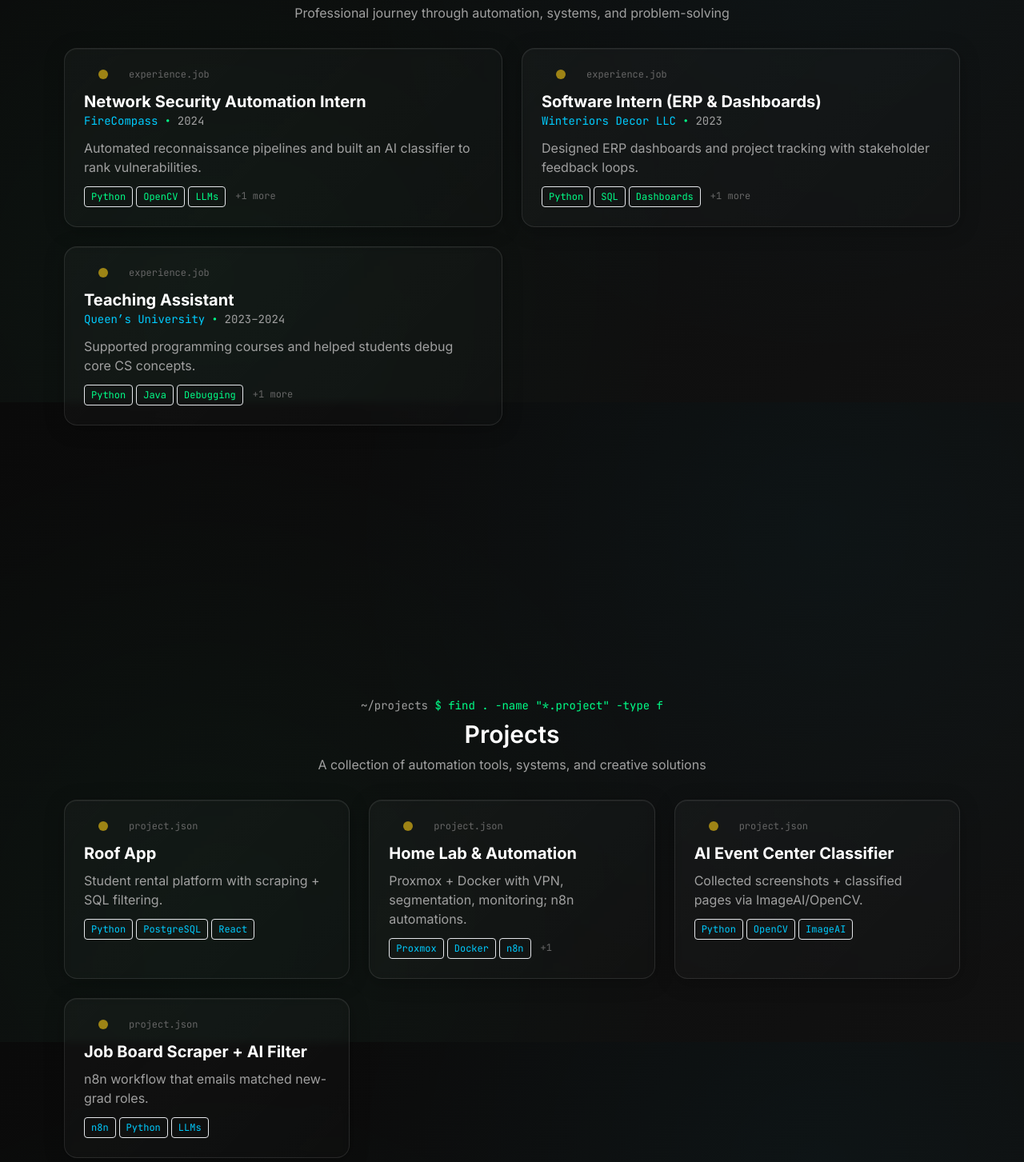
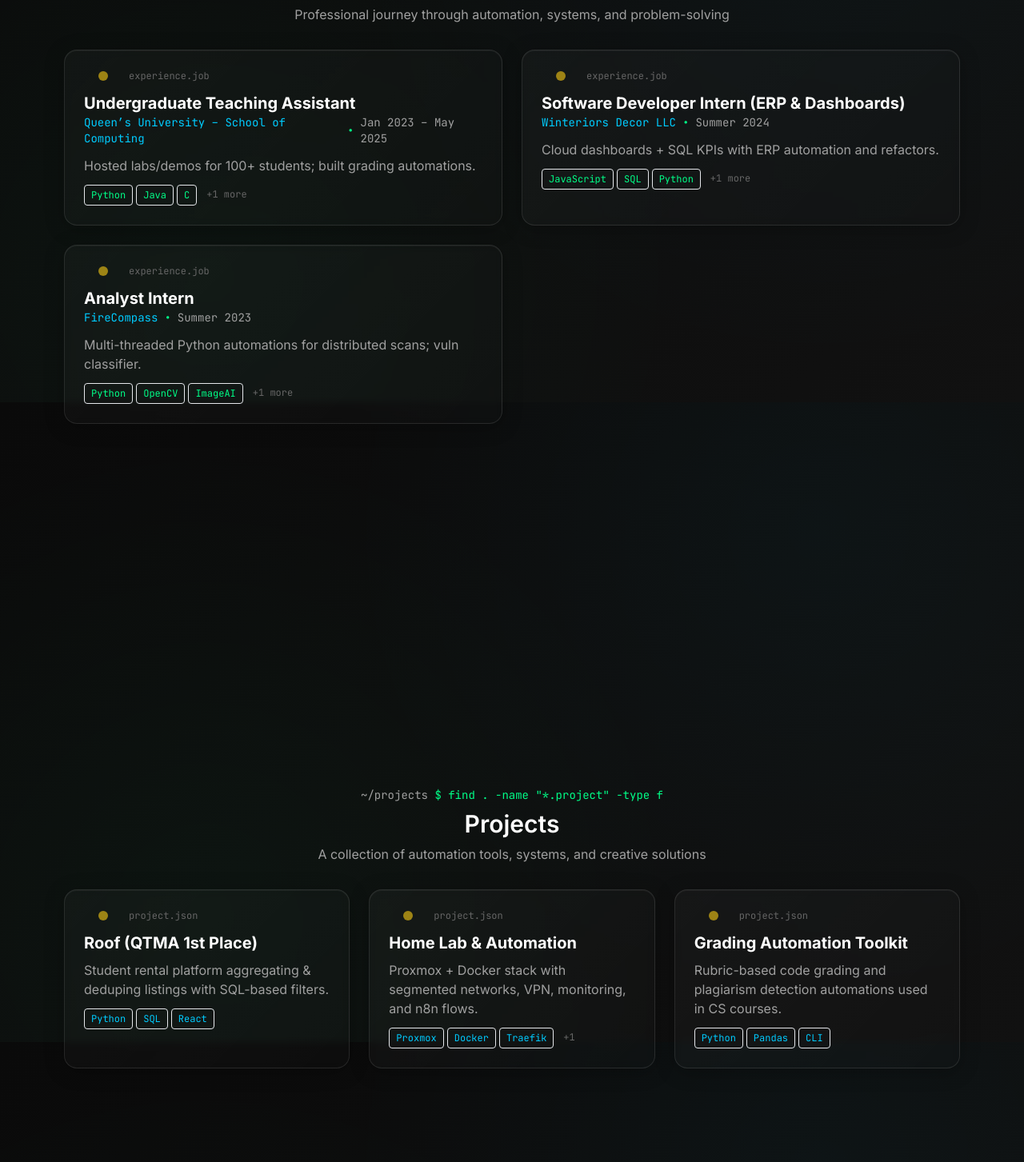
Before and after one commit to rishikeshmenon/portfolio, a React (Vite) app: page / in a window 1280 px wide. Shown: the part 1897-3350 px from the top of the page at 80% size. Built offline with nearby package versions, Linux system fonts and the light colour scheme.

Commit message:
Content refresh: update Projects (remove AI classifier & job scraper; add Grading Automation Toolkit), Experience metrics, About copy; add View Resume button in Contact.

```diff
--- a/src/components/About.jsx
+++ b/src/components/About.jsx
@@ -22,16 +22,8 @@ export default function About() {
               left: `${10 + (i % 2) * 70}%`,
               right: i % 2 === 0 ? '10%' : 'auto',
             }}
-            animate={{
-              y: [0, -10, 0],
-              opacity: [0.1, 0.2, 0.1],
-            }}
-            transition={{
-              duration: 6 + i,
-              repeat: Infinity,
-              ease: "easeInOut",
-              delay: i * 1.5,
-            }}
+            animate={{ y: [0, -10, 0], opacity: [0.1, 0.2, 0.1] }}
+            transition={{ duration: 6 + i, repeat: Infinity, ease: "easeInOut", delay: i * 1.5 }}
           >
             {snippet}
           </motion.div>
@@ -68,47 +60,31 @@ export default function About() {
           </div>
 
           <div className="space-y-6">
-            <motion.div
-              initial={{ opacity: 0, x: -20 }}
-              whileInView={{ opacity: 1, x: 0 }}
-              viewport={{ amount: 0.3 }}
-              transition={{ delay: 0.2 }}
-            >
+            <motion.div initial={{ opacity: 0, x: -20 }} whileInView={{ opacity: 1, x: 0 }} viewport={{ amount: 0.3 }} transition={{ delay: 0.2 }}>
               <h3 className="text-xl font-bold text-text-primary mb-3 flex items-center justify-center gap-2">
                 <span className="text-accent-primary font-mono">#</span>
                 The Philosophy
               </h3>
               <p className="text-lg text-text-secondary leading-relaxed">
-                I'm a builder who hates repetitive work. If a task can be done faster, smarter, or more reliably,
-                I'll automate it — then iterate until it's delightful.
+                I’m a builder who hates repetition. If something can be faster, smarter, or more reliable, I automate it —
+                then refine until it feels effortless.
               </p>
             </motion.div>
 
-            <motion.div
-              initial={{ opacity: 0, x: 20 }}
-              whileInView={{ opacity: 1, x: 0 }}
-              viewport={{ amount: 0.3 }}
-              transition={{ delay: 0.4 }}
-            >
+            <motion.div initial={{ opacity: 0, x: 20 }} whileInView={{ opacity: 1, x: 0 }} viewport={{ amount: 0.3 }} transition={{ delay: 0.4 }}>
               <h3 className="text-xl font-bold text-text-primary mb-3 flex items-center justify-center gap-2">
                 <span className="text-accent-secondary font-mono">#</span>
                 What I Build
               </h3>
               <p className="text-text-secondary leading-relaxed">
-                I ship projects that crawl the web, clean data, wire up APIs, and stitch services together so they run while I sleep.
-                I'm comfortable translating needs between technical and non-technical teams and turning them into shipped features.
+                I bridge non‑technical teams and engineering, wire up data pipelines and UIs, and ship systems that keep
+                running when I’m offline.
               </p>
             </motion.div>
 
-            <motion.div
-              initial={{ opacity: 0, y: 20 }}
-              whileInView={{ opacity: 1, y: 0 }}
-              viewport={{ amount: 0.3 }}
-              transition={{ delay: 0.6 }}
-              className="pt-4 border-t border-white/10"
-            >
+            <motion.div initial={{ opacity: 0, y: 20 }} whileInView={{ opacity: 1, y: 0 }} viewport={{ amount: 0.3 }} transition={{ delay: 0.6 }} className="pt-4 border-t border-white/10">
               <div className="flex flex-wrap justify-center gap-3">
-                {['Automation', 'Systems Design', 'API Integration', 'Data Processing', 'Problem Solving'].map((skill, i) => (
+                {['Automation', 'Systems Design', 'Data Pipelines', 'Security', 'DevOps'].map((skill, i) => (
                   <motion.span
                     key={skill}
                     className="px-3 py-1.5 bg-accent-primary/10 text-accent-primary border border-accent-primary/20 rounded-lg font-mono text-sm hover:bg-accent-primary/20 transition-colors"
--- a/src/components/Contact.jsx
+++ b/src/components/Contact.jsx
@@ -123,6 +123,11 @@ export default function Contact() {
             <p className="text-text-secondary mt-2 max-w-2xl mx-auto">
               Have a project, role, or idea you'd like to jam on? Drop a note — I'll get back within a day.
             </p>
+            <div className="mt-3">
+              <a href="/resume.pdf" target="_blank" rel="noopener noreferrer" className="btn btn-ghost">
+                <span>View Resume</span>
+              </a>
+            </div>
           </div>
         </Reveal>
 
--- a/src/components/Experience.jsx
+++ b/src/components/Experience.jsx
@@ -7,40 +7,40 @@ const PAD = 4;
 
 const experiences = [
   {
-    role: "Network Security Automation Intern",
-    company: "FireCompass",
-    period: "2024",
-    summary: "Automated reconnaissance pipelines and built an AI classifier to rank vulnerabilities.",
+    role: "Undergraduate Teaching Assistant",
+    company: "Queen’s University – School of Computing",
+    period: "Jan 2023 – May 2025",
+    summary: "Hosted labs/demos for 100+ students; built grading automations.",
     bullets: [
-      "Cut manual triage by prioritizing vuln classes automatically.",
-      "Built multi-stage pipelines to gather/normalize scan outputs.",
-      "Improved response speed by reducing analyst touch time."
+      "Reduced manual grading time by ~40% across 500+ submissions",
+      "Created rubric-based plagiarism detection & review pipelines",
+      "Helped students debug core CS concepts and structure code"
     ],
-    tech: ["Python", "OpenCV", "LLMs", "Pandas"]
+    tech: ["Python", "Java", "C", "Prolog"]
   },
   {
-    role: "Software Intern (ERP & Dashboards)",
+    role: "Software Developer Intern (ERP & Dashboards)",
     company: "Winteriors Decor LLC",
-    period: "2023",
-    summary: "Designed ERP dashboards and project tracking with stakeholder feedback loops.",
+    period: "Summer 2024",
+    summary: "Cloud dashboards + SQL KPIs with ERP automation and refactors.",
     bullets: [
-      "Gathered requirements from non-technical teams and shipped fixes.",
-      "Streamlined reporting with clearer, actionable metrics.",
-      "Reduced back-and-forth by documenting flows and SLAs."
+      "Real-time tracking for 15+ projects via integrated dashboards",
+      "ERP module refactors cut average load times by ~35%",
+      "Reporting overhead reduced by ~20% with data aggregation & UX"
     ],
-    tech: ["Python", "SQL", "Dashboards", "Process Design"]
+    tech: ["JavaScript", "SQL", "Python", "Process Design"]
   },
   {
-    role: "Teaching Assistant",
-    company: "Queen’s University",
-    period: "2023–2024",
-    summary: "Supported programming courses and helped students debug core CS concepts.",
+    role: "Analyst Intern",
+    company: "FireCompass",
+    period: "Summer 2023",
+    summary: "Multi-threaded Python automations for distributed scans; vuln classifier.",
     bullets: [
-      "Mentored students on problem-solving and code structure.",
-      "Clarified tricky concepts with hands-on examples.",
-      "Kept labs running smoothly under time pressure."
+      "Decreased scan triage time by orchestrating distributed tasks",
+      "ImageAI/OpenCV model prioritized vulnerabilities by severity",
+      "Built logging and automated alerts for faster response"
     ],
-    tech: ["Python", "Java", "Debugging", "Mentorship"]
+    tech: ["Python", "OpenCV", "ImageAI", "Pipelines"]
   },
 ];
 
@@ -261,7 +261,7 @@ export default function Experience() {
           onOverlayLeave={() => setOverOverlay(false)}
         >
           {active && (
-            <div className="min-w-[280px] max-w-[500px] w-full mobile-modal">
+            <div className="min-w[(280px] max-w-[500px] w-full mobile-modal">
               {/* Terminal-style header */}
               <div className="flex items-center justify-between mb-4">
                 <div className="flex items-center gap-2">
--- a/src/components/Projects.jsx
+++ b/src/components/Projects.jsx
@@ -7,47 +7,36 @@ const PAD = 4;
 
 const projects = [
   {
-    title: "Roof App",
-    description: "Student rental platform with scraping + SQL filtering.",
+    title: "Roof (QTMA 1st Place)",
+    description: "Student rental platform aggregating & deduping listings with SQL-based filters.",
     bullets: [
-      "Aggregated listings; deduped and normalized data.",
-      "Implemented filters to speed up discovery.",
-      "Designed a clean, simple UX for search."
+      "Aggregated and normalized housing listings across multiple sources",
+      "SQL-driven filtering to speed up discovery",
+      "Recognized by QTMA for user-focused design"
     ],
-    tech: ["Python", "PostgreSQL", "React"],
+    tech: ["Python", "SQL", "React"],
     link: "#"
   },
   {
     title: "Home Lab & Automation",
-    description: "Proxmox + Docker with VPN, segmentation, monitoring; n8n automations.",
+    description: "Proxmox + Docker stack with segmented networks, VPN, monitoring, and n8n flows.",
     bullets: [
-      "Automated backups, health checks, and alerts.",
-      "Central reverse proxy and TLS for services.",
-      "n8n flows to auto-handle routine tasks."
+      "Automated backups, health checks, and alerts",
+      "Central reverse proxy and TLS for services",
+      "Repeatable task automations using n8n"
     ],
-    tech: ["Proxmox", "Docker", "n8n", "Traefik"],
+    tech: ["Proxmox", "Docker", "Traefik", "n8n"],
     link: "#"
   },
   {
-    title: "AI Event Center Classifier",
-    description: "Collected screenshots + classified pages via ImageAI/OpenCV.",
+    title: "Grading Automation Toolkit",
+    description: "Rubric-based code grading and plagiarism detection automations used in CS courses.",
     bullets: [
-      "Multi-threaded pipeline for ingest & labeling.",
-      "Trained model and tuned thresholds.",
-      "Cut manual review time significantly."
+      "Cut manual evaluation time by ~40% across 500+ submissions",
+      "Unified pipelines for code checks and rubric logging",
+      "Consistent, auditable outputs for teaching teams"
     ],
-    tech: ["Python", "OpenCV", "ImageAI"],
-    link: "#"
-  },
-  {
-    title: "Job Board Scraper + AI Filter",
-    description: "n8n workflow that emails matched new-grad roles.",
-    bullets: [
-      "Parsed sites and normalized job fields.",
-      "Lightweight prompting/embeddings to score fit.",
-      "Automated daily digest to inbox."
-    ],
-    tech: ["n8n", "Python", "LLMs"],
+    tech: ["Python", "Pandas", "CLI"],
     link: "#"
   },
 ];
```
